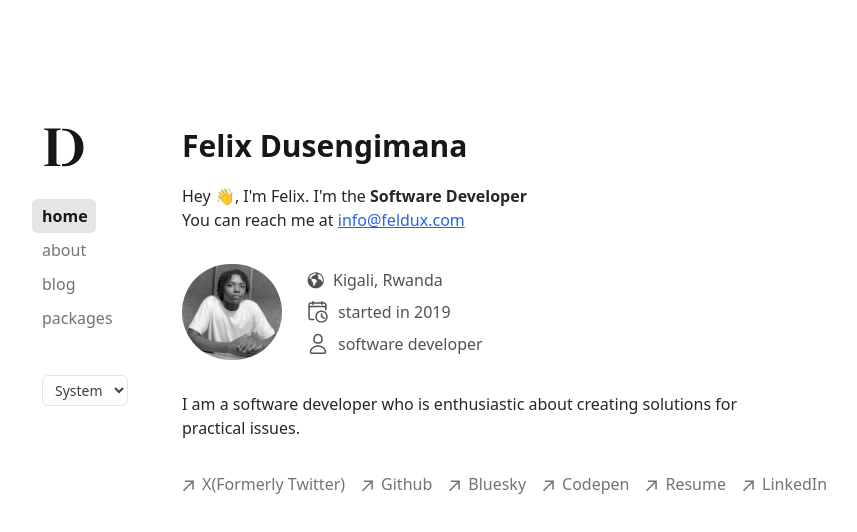
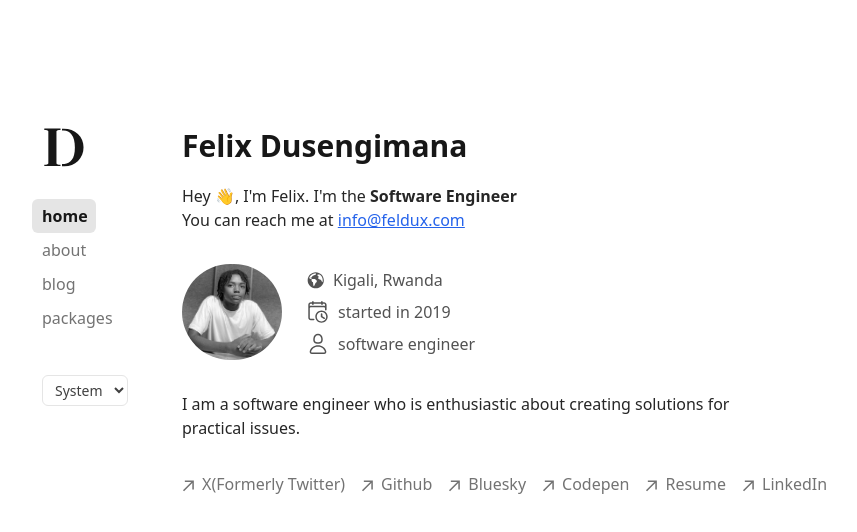
Before and after one commit to felixdusengimana/feldux, a Next.js app: page / in a window 1280 px wide. Shown: the top 532 px of the page, without its empty margins (160-1017 px from the left). Built offline with nearby package versions, Linux system fonts and the light colour scheme.

Commit message:
fix: update title and descriptions to use "Software Engineer" instead of "Software Developer"

```diff
--- a/app/about/page.tsx
+++ b/app/about/page.tsx
@@ -11,7 +11,7 @@ import {
 
 export const metadata: Metadata = {
   title: "About",
-  description: "Software Developer | Felix Dusengimana",
+  description: "Software Engineer | Felix Dusengimana",
 };
 
 export default function AboutPage() {
@@ -23,7 +23,7 @@ export default function AboutPage() {
       </p>
       <div className="prose prose-neutral dark:prose-invert text-neutral-800 dark:text-neutral-200">
         <p>
-          I'm the <b>Software Developer</b> <br />
+          I'm the <b>Software Engineer</b> <br />
         </p>
 
         <p>
--- a/app/page.tsx
+++ b/app/page.tsx
@@ -37,7 +37,7 @@ export default async function HomePage() {
           </p>
           <p className="flex items-center gap-2">
             <BioIcon />
-            {`software developer`}
+            {`software engineer`}
           </p>
         </div>
       </div>
--- a/lib/info.tsx
+++ b/lib/info.tsx
@@ -6,7 +6,7 @@ export const avatar = me;
 export const about = () => {
   return (
     <>
-      Hey 👋, I'm Felix. I'm the <b>Software Developer</b>
+      Hey 👋, I'm Felix. I'm the <b>Software Engineer</b>
       <br />
       You can reach me at{" "}
       <a
@@ -21,7 +21,7 @@ export const about = () => {
 export const bio = () => {
   return (
     <>
-      I am a software developer who is enthusiastic about creating solutions for
+      I am a software engineer who is enthusiastic about creating solutions for
       practical issues.
     </>
   );
```
